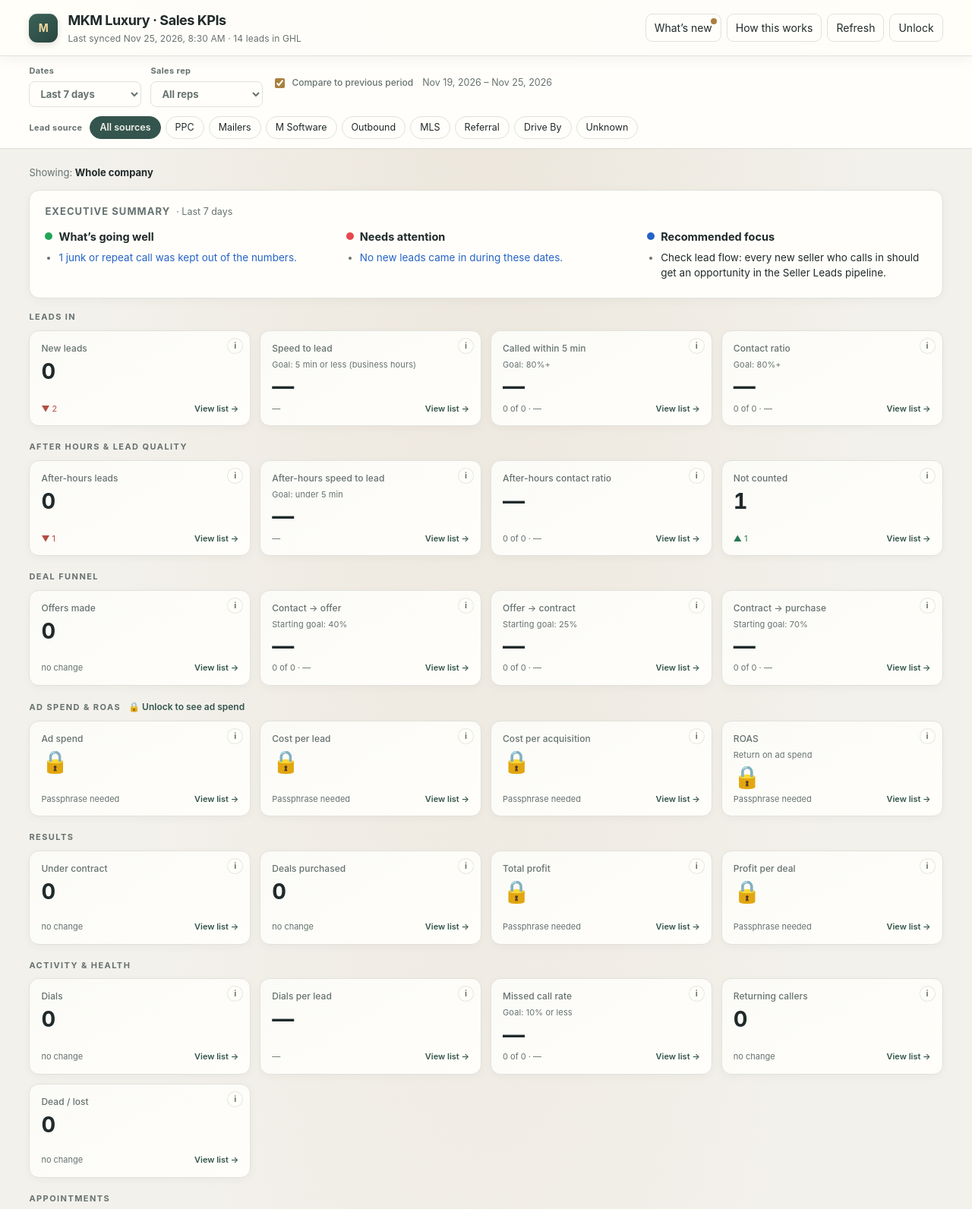
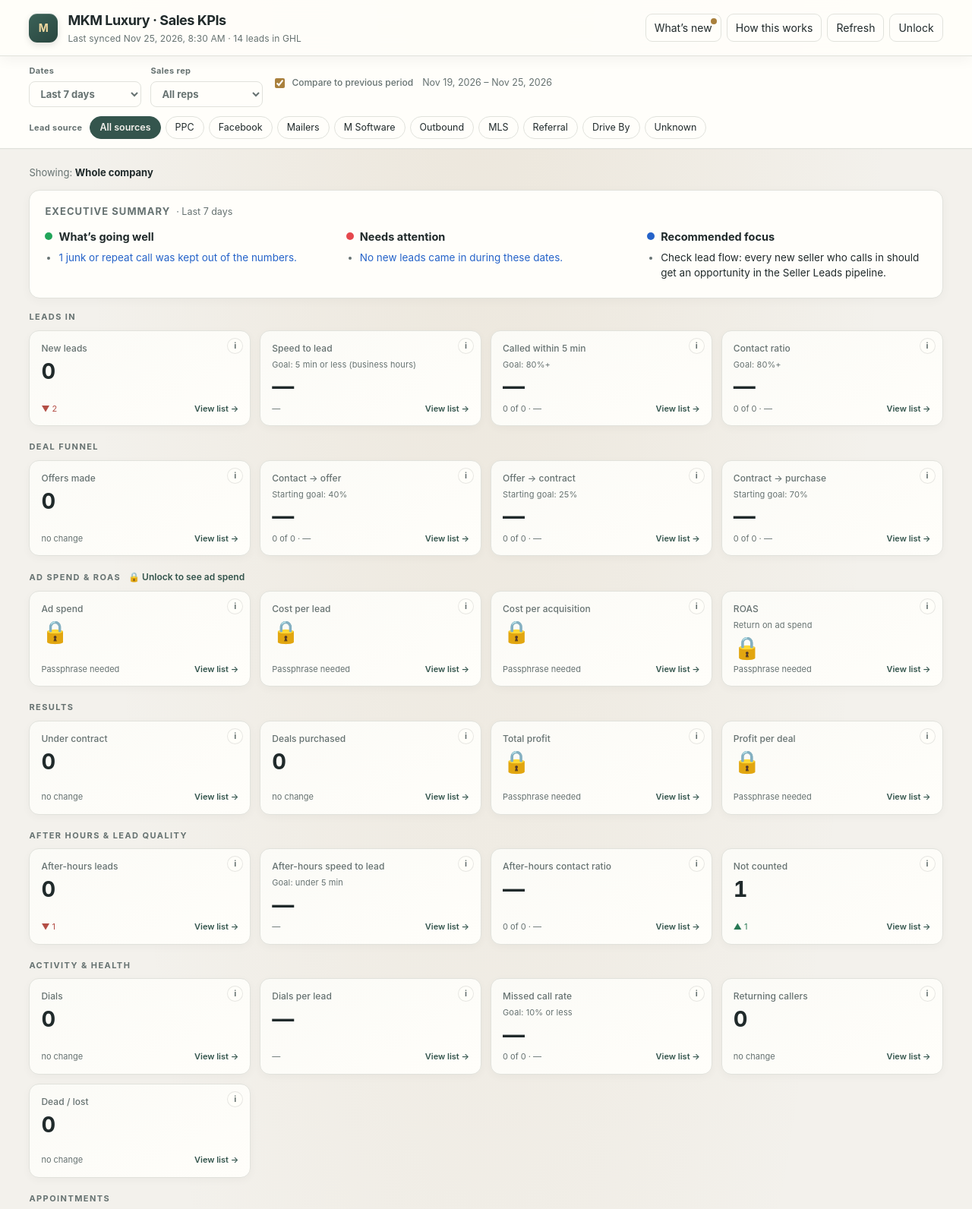
Before and after one commit to peejayedz/mkm-luxury-kpi-dashboard, a plain HTML site: page index.html in a window 1280 px wide. Shown: the top 1592 px of the page at 76% size. Drawn offline with Linux system fonts and the light colour scheme.

Commit message:
v3g: Mario order (after-hours last), Facebook source, text-lead -> Mailers, skip-speed-to-lead tag

```diff
--- a/app.mjs
+++ b/app.mjs
@@ -1,5 +1,5 @@
-import { CONFIG } from './config.mjs?v=v3f';
-import { OTHER_REP, SOURCES, prepare, attachMoney, spendInRange, computeAll, sourceScorecard, repScorecard, funnel, executiveSummary, sources, presetRange, customRange, previousRange, fmtDate, todayParts } from './kpi-core.mjs?v=v3f';
+import { CONFIG } from './config.mjs?v=v3g';
+import { OTHER_REP, SOURCES, prepare, attachMoney, spendInRange, computeAll, sourceScorecard, repScorecard, funnel, executiveSummary, sources, presetRange, customRange, previousRange, fmtDate, todayParts } from './kpi-core.mjs?v=v3g';
 
 const $ = s => document.querySelector(s);
 const esc = s => String(s ?? '').replace(/[&<>"']/g, c => ({ '&': '&amp;', '<': '&lt;', '>': '&gt;', '"': '&quot;', "'": '&#39;' }[c]));
@@ -56,11 +56,12 @@ const INFO = {
 };
 
 const ROWS = [
+  // v3g: Mario's order (Nov 23 call): leads in, deal funnel, ROAS, results, then after-hours & lead quality
   ['Leads in', ['newLeads', 'speedToLead', 'within5', 'contactRate']],
-  ['After hours & lead quality', ['afterLeads', 'afterSpeed', 'afterContactRate', 'excluded']],
   ['Deal funnel', ['offers', 'contactToOffer', 'offerToContract', 'contractToPurchase']],
   ['Ad spend & ROAS', ['adSpend', 'costPerLead', 'costPerAcq', 'roas'], true],
   ['Results', ['contracts', 'purchased', 'totalProfit', 'profitPerDeal']],
+  ['After hours & lead quality', ['afterLeads', 'afterSpeed', 'afterContactRate', 'excluded']],
   ['Activity & health', ['dials', 'dialsPerLead', 'missedRate', 'returning', 'dead']],
   ['Voice AI', ['aiCalls', 'aiAvgDuration', 'aiTotalTime', 'aiCallers', 'aiBecameLead', 'aiBooked', 'aiTransferred', 'aiShort'], 'voice'],
 ];
@@ -185,7 +186,7 @@ function render() {
 // ---------- executive summary ----------
 const MONTHS = ['January', 'February', 'March', 'April', 'May', 'June', 'July', 'August', 'September', 'October', 'November', 'December'];
 function spendMissingNote() {
-  if (st.rep !== 'all' || !['all', 'PPC', 'Mailers', 'M Software'].includes(st.source)) return null;
+  if (st.rep !== 'all' || !['all', 'PPC', 'Facebook', 'Mailers', 'M Software'].includes(st.source)) return null;
   if (!RAW.hasSpendSheet) return 'No monthly ad spend has been entered yet, so cost per lead and ROAS are blank.';
   if (!P.money) return null; // locked: can't see the sheet rows
   const t = todayParts(tz()); const y = t.m === 1 ? t.y - 1 : t.y, m = t.m === 1 ? 12 : t.m - 1;
@@ -349,7 +350,7 @@ function openHow() {
     <ul>
       <li><b>Where the numbers come from:</b> GoHighLevel (MKM Luxury). A sync runs every hour and reads opportunities, contacts, users, calls and calendars. Nothing is changed in GHL.</li>
       <li><b>Dates:</b> every lead number uses the date the lead was <i>created</i>, so the rates line up (e.g. contact rate = contacted ÷ new leads from the same dates). Calls use the call date. Times are in the account’s time zone (${esc(RAW?.timezone || '')}).</li>
-      <li><b>Whole company or one source:</b> “All sources” shows the whole company. Click PPC, Mailers, M Software, Outbound, MLS, Referral or Drive By to see every number for just that source. A lead’s source comes from its source tag first, then the phone line the seller called (PPC line 561-461-2261, Mailer line 689-329-1441), then the GHL source field. The scorecard at the bottom shows all sources side by side.</li>
+      <li><b>Whole company or one source:</b> “All sources” shows the whole company. Click PPC, Facebook, Mailers, M Software, Outbound, MLS, Referral or Drive By to see every number for just that source. A lead’s source comes from its source tag first, then the phone line the seller called (PPC line 561-461-2261, Mailer line 689-329-1441), then the GHL source field. The scorecard at the bottom shows all sources side by side.</li>
       <li><b>Sales rep:</b> pick a rep to see their dials, contacts, offers and deals. Spend isn’t split by rep.</li>
       <li><b>Compare:</b> the ▲▼ under each number compares to the same length of time just before (green = better).</li>
       <li><b>Click any number</b> to see exactly which leads or calls make it up. The tile number always equals the list length.</li>
--- a/kpi-core.mjs
+++ b/kpi-core.mjs
@@ -88,9 +88,11 @@ export function fmtDate(ms, tz, withTime = true) {
 }
 
 // ---------- lead sources (Mario's list, in display order) ----------
-export const SOURCES = ['PPC', 'Mailers', 'M Software', 'Outbound', 'MLS', 'Referral', 'Drive By'];
+export const SOURCES = ['PPC', 'Facebook', 'Mailers', 'M Software', 'Outbound', 'MLS', 'Referral', 'Drive By'];
 const SOURCE_RULES = [
-  [/^ppc|pay.?per.?click|ppc launch|google ads|facebook/i, 'PPC'],
+  // v3g: Facebook lead ads are their own campaign (tag "facebook", or a facebook / fb / meta / instagram source)
+  [/facebook|^fb\b|\bfb (lead|form|ad)|meta ads?|instagram/i, 'Facebook'],
+  [/^ppc|pay.?per.?click|ppc launch|google ads/i, 'PPC'],
   [/mailer|direct mail|postcard/i, 'Mailers'],
   [/m.?software/i, 'M Software'],
   [/outbound|cold.?call|cold call|skip.?trace/i, 'Outbound'],
@@ -104,6 +106,9 @@ export const LINE_TAGS = { 'line-ppc': 'PPC', 'line-mailers': 'Mailers' };
 export function canonicalSource(tags = [], rawSource = '') {
   for (const t of tags) { if (LINE_TAGS[t]) continue; for (const [re, s] of SOURCE_RULES) if (re.test(t)) return s; }
   for (const t of tags) if (LINE_TAGS[t]) return LINE_TAGS[t];
+  // v3g: a lead created from a text to the PPC / mailer line (tag text-lead). GHL can't tell which line was
+  // texted, and nearly all of these are mailer replies, so Mailers unless Ann adds line-ppc.
+  if (tags.includes(TEXT_LEAD_TAG)) return 'Mailers';
   for (const [re, s] of SOURCE_RULES) if (re.test(rawSource || '')) return s;
   return 'Unknown';
 }
@@ -123,6 +128,10 @@ export function stageRank(name) {
   return 0;
 }
 export const OFFER_TAG = 'offer-made';
+// v3g: leads tagged skip-speed-to-lead still count as leads and as contacted, but are left out of speed to
+// lead (e.g. Ann called from her own phone, not GHL, so the call isn't logged).
+export const SKIP_STL_TAG = 'skip-speed-to-lead';
+export const TEXT_LEAD_TAG = 'text-lead';
 
 // Reps hidden from the dashboard (e.g. owners / admins). Their leads and calls still
 // count in every total; on the leaderboard they are grouped as "Other (admins)".
@@ -179,13 +188,14 @@ export function prepare(data, opts = {}) {
     const talkIn = (callsByContact[l.contactId] || []).find(c => c.direction === 'inbound' && c.status === 'completed' && c.duration >= 60 && c.at >= t0 - 60000 && (!l.firstDialAt || c.at < l.firstDialAt));
     const calledInFirst = l.speedToLeadMin === 0 && (!l.firstDialAt || l.firstDialAt - t0 > 60000) && !(talkIn && aiOnly(talkIn));
     const afterHours = !isBusinessTime(t0, tz, hours);
-    const stlBiz = bookedFirst ? null : calledInFirst ? 0 : l.firstDialAt ? businessMinutes(t0, l.firstDialAt, tz, hours) : null;
-    const stlRaw = bookedFirst ? null : calledInFirst ? 0 : l.firstDialAt ? Math.max(0, Math.round((l.firstDialAt - t0) / 60000)) : null;
+    const skipStl = tags.includes(SKIP_STL_TAG);
+    const stlBiz = bookedFirst || skipStl ? null : calledInFirst ? 0 : l.firstDialAt ? businessMinutes(t0, l.firstDialAt, tz, hours) : null;
+    const stlRaw = bookedFirst || skipStl ? null : calledInFirst ? 0 : l.firstDialAt ? Math.max(0, Math.round((l.firstDialAt - t0) / 60000)) : null;
     const exTag = tags.find(t => excludeTags.includes(t));
     const excluded = exTag ? (/repeat|duplicate/.test(exTag) ? 'Repeat caller' : 'Spam / not a seller')
       : l.contactId && firstLeadOfContact[l.contactId] !== l.id ? 'Repeat caller' : null;
     return { ...l, tags, source, stageName: st.name, pipelineName, rank, won, contract: contract || contractSent, offered,
-      t0, afterHours, bookedFirst, stlBiz, stlRaw, excluded, contractSent,
+      t0, afterHours, bookedFirst, skipStl, stlBiz, stlRaw, excluded, contractSent,
       contacted: !!l.contactedAt || rank >= 1 || offered || bookedContacts.has(l.contactId),
       contactMethod: l.contactMethod || (bookedContacts.has(l.contactId) && !l.contactedAt ? 'Booked appointment' : l.contactMethod),
       lost: l.status === 'lost' || l.status === 'abandoned' || rank === -2,
@@ -268,7 +278,7 @@ export function computeAll(P, f, tz = P.timezone) {
   const dead = cohort.filter(l => l.lost);
   const dialed = cohort.filter(l => l.stlBiz != null);
   const within5 = dialed.filter(l => l.stlBiz <= 5);
-  const notDialed = cohort.filter(l => l.stlBiz == null && !l.bookedFirst);
+  const notDialed = cohort.filter(l => l.stlBiz == null && !l.bookedFirst && !l.skipStl);
   const bookedFirstRows = cohort.filter(l => l.bookedFirst);
 
   // A dial not tied to a lead yet is cold outreach → it belongs to Outbound.
```
Also changed, not shown: index.html (+2 -2 lines).
